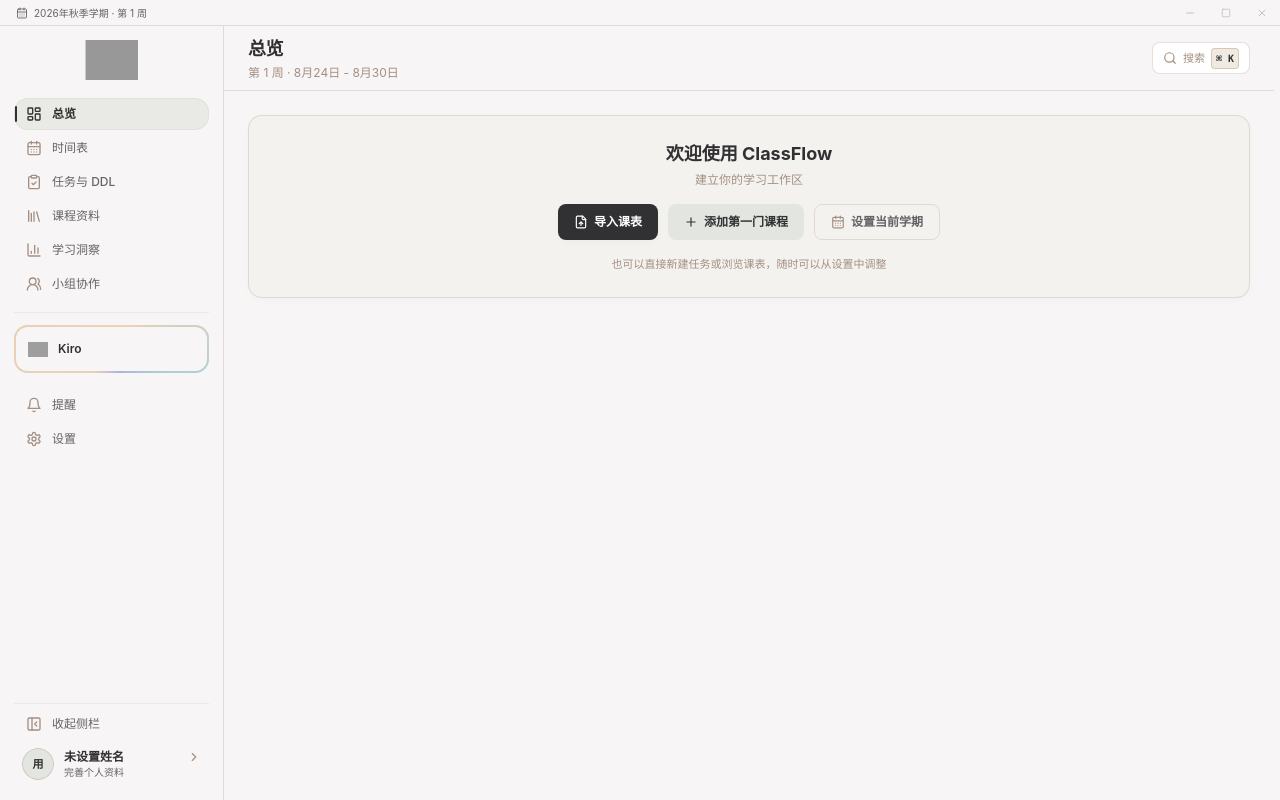
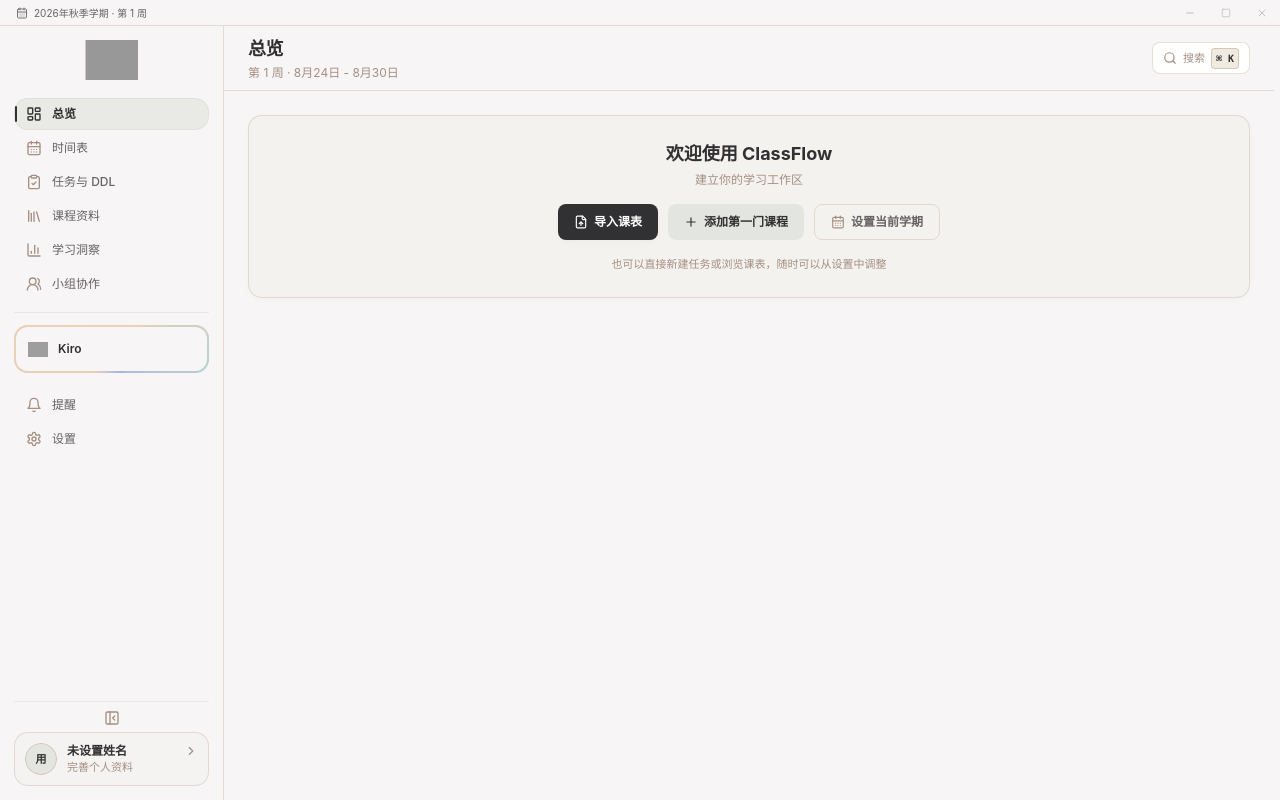
Before and after one commit to zuliku/classflow-study-dashboard, a React (Vite) app: page / in a window 1280 px wide. Built offline with nearby package versions, Linux system fonts and the light colour scheme; grey boxes are pictures that could not be loaded.

Commit message:
fix(sidebar): restore previous profile footer without credits

```diff
--- a/app/globals.css
+++ b/app/globals.css
@@ -804,18 +804,19 @@ html[data-motion-effective="reduced"] .kiro-capsule .kiro-ring { animation: none
    - Avatar Slot：固定 32×32 单实例，不 scale/crossfade；位置由 Surface 宽度连续驱动
    - Identity：仅 opacity + translateX，无 max-width 硬切；Collapse 立即淡出，Expand 80ms 延迟淡入
    - Credits：连续可插值高度 grid-template-rows 1fr→0fr，inner min-height:0 overflow:hidden */
-/* Workflow UX Sidebar Productization V2 —— Profile = compact account row：
-   transparent base（hover bg 由组件 utilities 提供）；padding 仅 6/8px；
-   collapsed → 透明窄 padding（Avatar 光学居中）。不再有 Card border / shadow。 */
+/* Workflow UX Sidebar Productization V2.1（视觉回调）—— Profile 恢复独立 Card Surface：
+   padding 10px / border-color 参与 morph transition；collapsed → transparent + 6px 2px
+   （Avatar 光学居中）。Credit Progress 已永久移除，credits CSS 保持删除。 */
 .sidebar-profile-surface {
-  padding: 6px 8px;
-  transition-property: padding, background-color;
-  transition-duration: var(--motion-fast), var(--motion-fast);
-  transition-timing-function: var(--ease-standard), var(--ease-standard);
+  padding: 10px;
+  transition-property: padding, background-color, border-color;
+  transition-duration: var(--motion-fast), var(--motion-fast), var(--motion-fast);
+  transition-timing-function: var(--ease-standard), var(--ease-standard), var(--ease-standard);
 }
 [data-collapsed="true"] .sidebar-profile-surface {
   background-color: transparent;
-  padding: 4px 2px;
+  border-color: transparent;
+  padding: 6px 2px;
 }
 [data-motion-active="false"] .sidebar-profile-surface {
   transition: none;
--- a/components/layout/Sidebar.tsx
+++ b/components/layout/Sidebar.tsx
@@ -426,25 +426,24 @@ export function Sidebar() {
           Reminder / Settings / Collapse / Profile 同为 App Chrome utility，视觉权重一致；
           内部不再用多条横线切割（spacing 建立层级）。低高度 viewport 由上方导航区收缩。 */}
       <div className="shrink-0 pt-1 mt-1 border-t border-line-soft space-y-0.5">
-        {/* Collapse / Expand：仅桌面（≥1280）显示；产品化为标准 Utility Row
-            （sidebar-nav-row + sidebar-label，天然参与既有 Label Morph，无第二套动画） */}
+        {/* Collapse / Expand：仅桌面（≥1280）显示。
+            Workflow UX Sidebar Productization V2.1（视觉回调）：保持 43d1bc7 的
+            低权重 Chrome Control 形态——居中 icon-only、无常驻文字；
+            它是 App Chrome control，不是导航入口（不使用 sidebar-nav-row / sidebar-label）。
+            Collapsed rail 仍有 tooltip「展开侧栏」（expanded suppress 规则共用）。 */}
         {isXl && (
           <button
             type="button"
             onClick={toggleCollapsed}
             aria-label={effectiveCollapsed ? "展开侧栏" : "收起侧栏"}
             data-testid="sidebar-collapse-toggle"
-            className="sidebar-nav-row relative w-full py-2 rounded-xl text-xs font-medium transition-colors duration-[var(--motion-base)] ease-[var(--ease-standard)] group text-left text-satin-grey hover:bg-alabaster hover:text-charcoal"
+            className="w-full flex items-center justify-center py-1 rounded-lg text-sandrift hover:text-charcoal hover:bg-alabaster transition-colors focus-visible:outline-2 focus-visible:outline-charcoal/30"
           >
             {effectiveCollapsed ? (
-              <PanelLeftOpen className="w-4 h-4 shrink-0 transition-colors duration-[var(--motion-base)] text-sandrift group-hover:text-charcoal" aria-hidden="true" />
+              <PanelLeftOpen className="w-4 h-4" aria-hidden="true" />
             ) : (
-              <PanelLeftClose className="w-4 h-4 shrink-0 transition-colors duration-[var(--motion-base)] text-sandrift group-hover:text-charcoal" aria-hidden="true" />
+              <PanelLeftClose className="w-4 h-4" aria-hidden="true" />
             )}
-            <span data-testid="nav-label" className="sidebar-label flex-1 min-w-0 truncate">
-              {effectiveCollapsed ? "展开侧栏" : "收起侧栏"}
-            </span>
-            {tooltip(effectiveCollapsed ? "展开侧栏" : "收起侧栏")}
           </button>
         )}
         <SidebarProfileCard collapsed={effectiveCollapsed} />
--- a/components/layout/SidebarProfileCard.tsx
+++ b/components/layout/SidebarProfileCard.tsx
@@ -7,14 +7,16 @@ import { useProfileAvatar } from "@/hooks/useProfileAvatar";
 import { cn } from "@/lib/utils";
 
 /**
- * Sidebar Profile Row（Workflow UX Sidebar Productization V2）：
- * - 去 Dashboard Card 化：transparent base + hover bg-alabaster/70，无默认 border / shadow；
- *   视觉 = 成熟桌面产品的 Account Row，高度 ~48px，不超过 Main Navigation 的视觉重量
- * - 数据全部来自真实 store（userProfile + useProfileAvatar）；不伪造 online/membership 等
- * - Single-DOM Morph：Avatar 始终 mounted；Identity 由 data-collapsed + data-motion-* 驱动
- * - 学分 progress 已从 Sidebar 移除（学习数据不属于 App Chrome；Store / Settings 保留）
- * - 整行可点击 → Settings → profile section（settingsTargetSection 机制）
- * - Collapsed：仅 Avatar + tooltip「用户名 · 个人资料」
+ * Sidebar Profile Card（Workflow UX Sidebar Productization V2.1 视觉回调）：
+ * - 恢复 43d1bc7 的独立 Profile Surface 形态：rounded-xl / border-line /
+ *   bg-surface/50 → hover bg-surface + border-line-strong（克制账户区域感）
+ * - Credit Progress 永久移除（学习数据不属于 App Chrome；完整学分信息保留在
+ *   Store / Settings 中，仅不在此展示），对应 credits CSS 保持删除
+ * - Single-DOM Morph：Avatar 始终 mounted（32×32）；Identity 由 data-collapsed +
+ *   data-motion-* 驱动 opacity/translateX 收束；无 scale / crossfade / height tween
+ * - 信息层级：姓名 + ChevronRight → 学院 → 年级（224px 宽度下两行 meta 扫描性更好；
+ *   college / grade 都缺失 → 「完善个人资料」，不伪造内容）
+ * - 整卡可点击 → Settings → profile section（settingsTargetSection 机制）
  */
 export function SidebarProfileCard({ collapsed }: { collapsed: boolean }) {
   const userProfile = useAppStore((s) => s.userProfile);
@@ -26,10 +28,6 @@ export function SidebarProfileCard({ collapsed }: { collapsed: boolean }) {
     setSettingsModalOpen(true);
     setSettingsTargetSection("profile");
   };
-
-  const metaLine = [userProfile.college, userProfile.grade]
-    .filter((v): v is string => !!v)
-    .join(" · ");
 
   const avatar = profileAvatarUrl ? (
     <img
@@ -44,30 +42,38 @@ export function SidebarProfileCard({ collapsed }: { collapsed: boolean }) {
   );
 
   return (
+    <div className="shrink-0">
       <button
         type="button"
         onClick={openProfile}
         aria-label="打开个人资料"
         className={cn(
-        "sidebar-profile-surface group relative w-full flex items-center gap-2.5 text-left",
-        "rounded-lg text-left",
-        "hover:bg-alabaster/70 transition-colors duration-[var(--motion-fast)] ease-[var(--ease-standard)]",
+          "sidebar-profile-surface group relative w-full flex flex-col items-stretch",
+          "rounded-xl border border-line bg-surface/50 text-left",
+          "hover:bg-surface hover:border-line-strong transition-colors",
           "focus-visible:outline-2 focus-visible:outline-charcoal/30"
         )}
       >
         {/* Header Row：Avatar Slot 固定 32×32（折叠时也保持真圆）；Identity 随 label morph 收束 */}
-      <span className="sidebar-profile-header-row min-w-0 flex-1">
+        <span className="sidebar-profile-header-row">
           <span className="sidebar-profile-avatar-slot rounded-full">{avatar}</span>
           <span className="sidebar-profile-identity flex-1 min-w-0">
-          <span className="flex items-center justify-between gap-1">
+            <span className="flex items-center justify-between">
               <span className="text-xs font-semibold text-charcoal truncate">
                 {userProfile.name || "未设置姓名"}
               </span>
-            <ChevronRight className="w-3.5 h-3.5 text-sandrift shrink-0 group-hover:text-charcoal transition-colors" />
+              <ChevronRight className="w-3.5 h-3.5 text-sandrift shrink-0 ml-1 group-hover:text-charcoal transition-colors" />
             </span>
-          <span className="block text-[10px] text-satin-grey truncate">
-            {metaLine || "完善个人资料"}
+            {userProfile.college || userProfile.grade ? (
+              <>
+                <span className="block text-[11px] text-satin-grey truncate">
+                  {userProfile.college}
                 </span>
+                <span className="block text-[11px] text-sandrift truncate">{userProfile.grade}</span>
+              </>
+            ) : (
+              <span className="block text-[11px] text-sandrift truncate">完善个人资料</span>
+            )}
           </span>
         </span>
 
@@ -85,5 +91,6 @@ export function SidebarProfileCard({ collapsed }: { collapsed: boolean }) {
           {userProfile.name || "未设置姓名"} · 个人资料
         </span>
       </button>
+    </div>
   );
 }
```
Also changed, not shown: 1 other file (tests, documents, lock files or other folders). Lines whose indentation alone changed are shown as unchanged.
